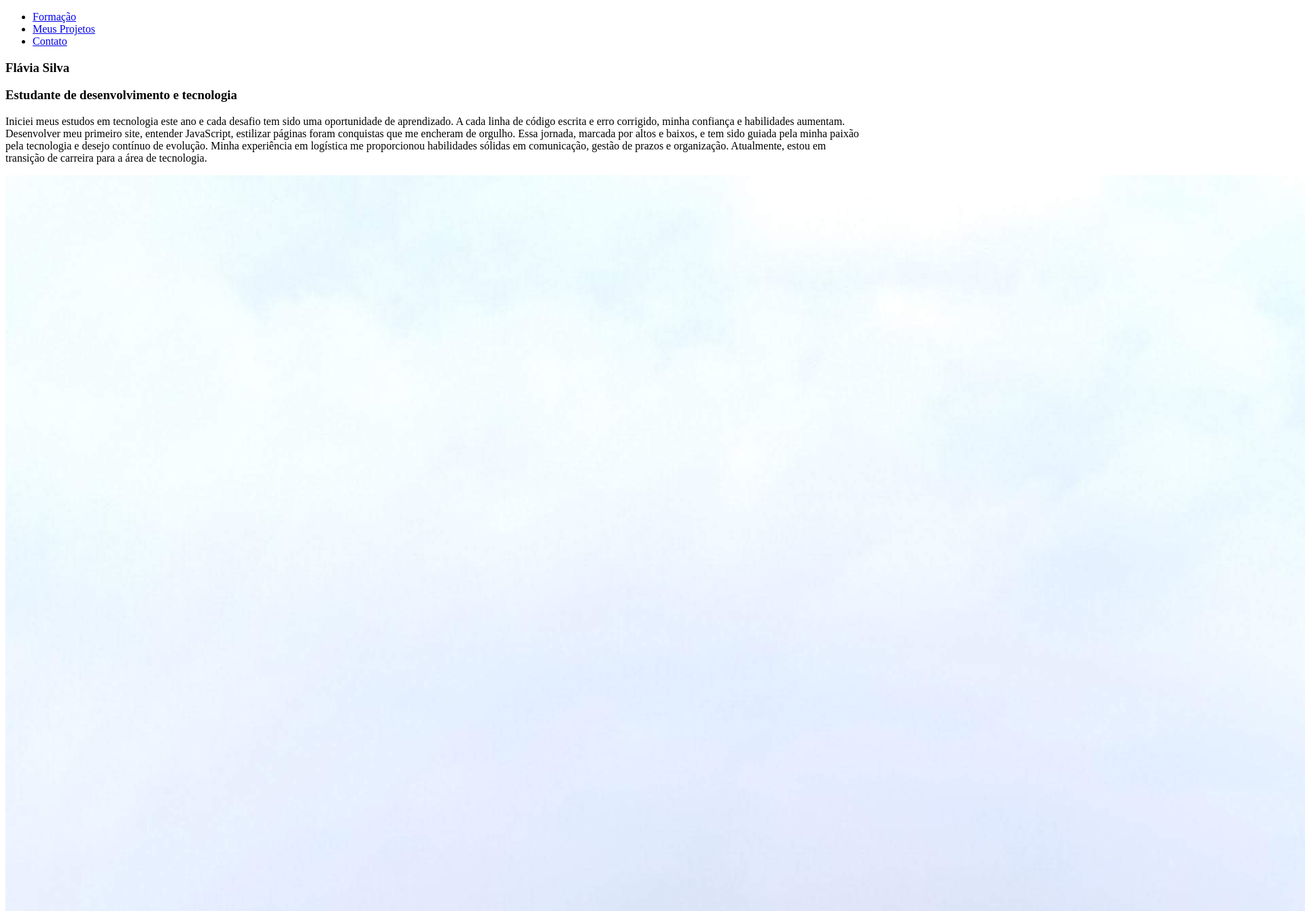
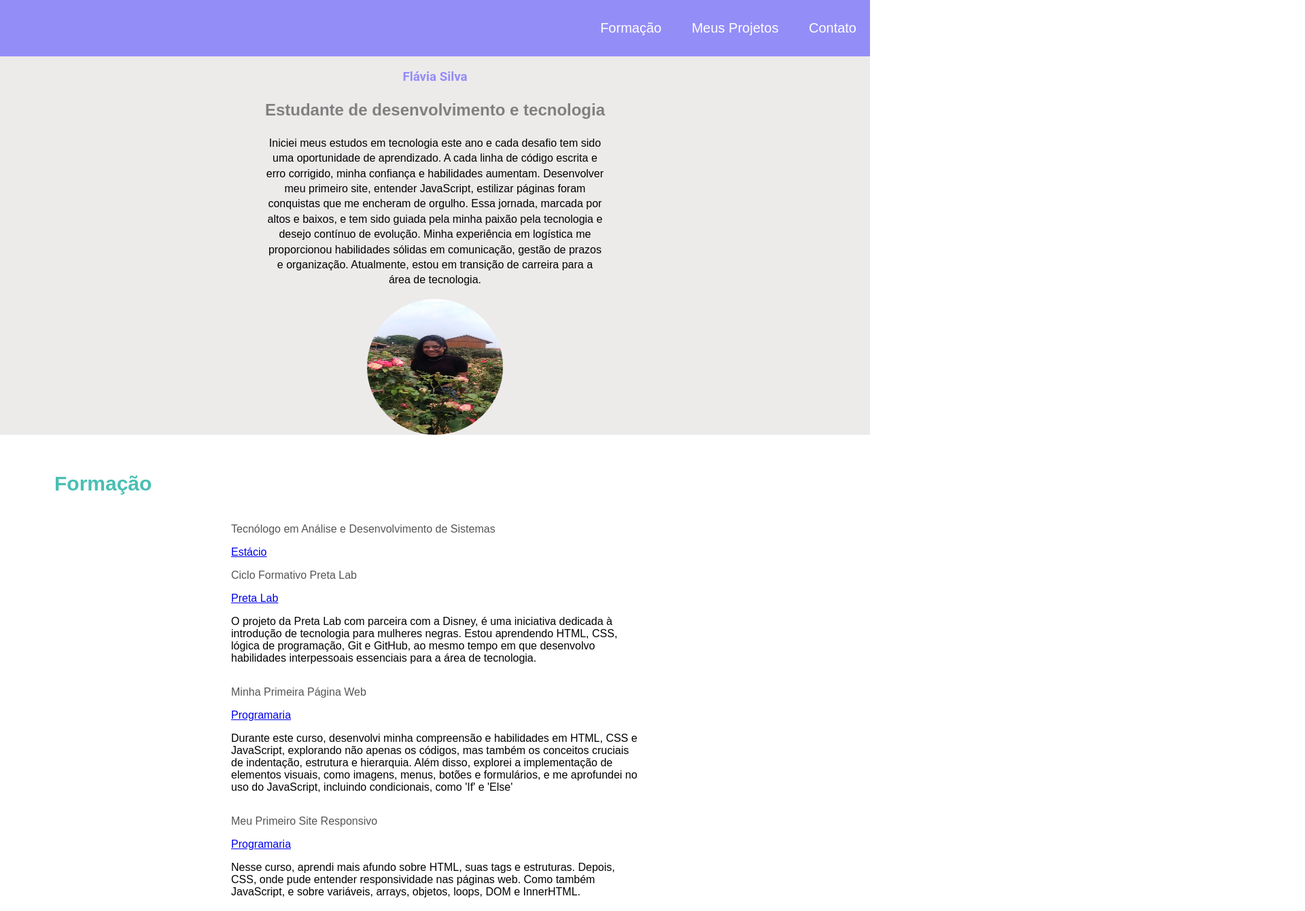
Before and after one commit to Flaviaa-s/Portfolio-MP, a plain HTML site: page index.html in a window 1280 px wide. Shown: the top 1341 px of the page at 68% size, 1920 px wide, since content can reach past the window. Drawn offline with Linux system fonts and the light colour scheme.

Commit message:
Css - Portfólio Minas Programam

```diff
--- a/index.html
+++ b/index.html
@@ -3,41 +3,42 @@
   <head>
     <meta charset="UTF-8" />
     <meta name="viewport" content="width=device-width, initial-scale=1.0" />
+    <link rel="stylesheet" href="style.css" />
     <title>Meu Portfólio</title>
     <script
       src="https://use.fontawesome.com/releases/v5.15.3/js/all.js"
-      data-auto-replace-svg="nest">
-    </script>
+      data-auto-replace-svg="nest"
+    ></script>
     <link
       rel="stylesheet"
-      href="https://cdnjs.cloudflare.com/ajax/libs/font-awesome/4.7.0/css/font-awesome.min.css"/>
-    <link rel="stylesheet" href="style.css" />
+      href="https://cdnjs.cloudflare.com/ajax/libs/font-awesome/4.7.0/css/font-awesome.min.css"
+    />
+    <link rel="preconnect" href="https://fonts.googleapis.com" />
+    <link rel="preconnect" href="https://fonts.gstatic.com" crossorigin />
+    <link
+      href="https://fonts.googleapis.com/css2?family=Open+Sans:ital,wght@0,300..800;1,300..800&display=swap"
+      rel="stylesheet"
+    />
   </head>
   <body>
-    <nav>
+    <nav class="menu">
       <ul>
-        <li>
-          <a href="#formaçao">Formação</a>
-        </li>
-        <li>
-          <a href="#meusprojetos">Meus Projetos</a>
-        </li>
-        <li>
-          <a href="#contato">Contato</a>
-        </li>
+        <li><a href="#formacao">Formação</a></li>
+        <li><a href="#meus-projetos">Meus Projetos</a></li>
+        <li><a href="#contato">Contato</a></li>
       </ul>
     </nav>
 
     <main>
-      <section>
-        <article>
+      <section class="principal">
+        <article id="sobre">
           <div>
-            <h1>Flávia Silva</h1>
-            <h3>Estudante de desenvolvimento e tecnologia</h3>
+            <h1 class="titulo">Flávia Silva</h1>
+            <h3 class="subtitulo">Estudante de desenvolvimento e tecnologia</h3>
           </div>
 
           <div>
-            <p>
+            <p class="primeiro-paragrafo">
               Iniciei meus estudos em tecnologia este ano e cada desafio tem
               sido uma oportunidade de aprendizado. A cada linha de código
               escrita e erro corrigido, minha confiança e habilidades aumentam.
@@ -56,16 +57,16 @@
         </article>
       </section>
 
-      <section>
-        <article>
-          <div>
-            <h3>Formação</h3>
-          </div>
+      <section id="formacao">
+        <h2 class="titulo_projetos">Formação</h2>
+        <div class="conteudo_formacao">
+          <article class="info_formacao">
+            <p class="subtitulo_projetos">Tecnólogo em Análise e Desenvolvimento de Sistemas</p>
+            <a href="https://www.estacio.br" target="_blank">Estácio</a>
+          </article>
 
-          <div>
-            <ul>
-              <li>
-                <p>Ciclo Formativo Preta Lab</p><br />
+          <article class="info_formacao">
+            <p class="subtitulo_projetos">Ciclo Formativo Preta Lab</p>
             <a href="https://www.pretalab.com/" target="_blank">Preta Lab</a>
             <p>
               O projeto da Preta Lab com parceira com a Disney, é uma
@@ -74,13 +75,11 @@
               e GitHub, ao mesmo tempo em que desenvolvo habilidades
               interpessoais essenciais para a área de tecnologia.
             </p>
-              </li>
+          </article>
 
-              <li>
-                <p>Minha Primeira Página Web</p>
-                <a href="https://www.programaria.org/" target="_blank"
-                  >Programaria</a
-                >
+          <article class="info_formacao">
+            <p class="subtitulo_projetos">Minha Primeira Página Web</p>
+            <a href="https://www.programaria.org/" target="_blank">Programaria</a>
             <p>
               Durante este curso, desenvolvi minha compreensão e habilidades
               em HTML, CSS e JavaScript, explorando não apenas os códigos,
@@ -88,25 +87,23 @@
               hierarquia. Além disso, explorei a implementação de elementos
               visuais, como imagens, menus, botões e formulários, e me
               aprofundei no uso do JavaScript, incluindo condicionais, como
-                  'If' e 'Else
+              'If' e 'Else'
             </p>
-              </li>
+          </article>
 
-              <li>
-                <p>Meu Primeiro Site Responsivo</p>
-                <a href="https://www.programaria.org/" target="_blank"
-                  >Programaria</a
-                >
+          <article class="info_formacao">
+            <p class="subtitulo_projetos">Meu Primeiro Site Responsivo</p>
+            <a href="https://www.programaria.org/" target="_blank">Programaria</a>
             <p>
               Nesse curso, aprendi mais afundo sobre HTML, suas tags e
               estruturas. Depois, CSS, onde pude entender responsividade nas
               páginas web. Como também JavaScript, e sobre variáveis, arrays,
               objetos, loops, DOM e InnerHTML.
             </p>
-              </li>
+          </article>
 
-              <li>
-                <p class="subtitulo">Bootcamp Fundamento de IA para Devs</p>
+          <article class="info_formacao">
+            <p class="subtitulo_projetos">Bootcamp Fundamento de IA para Devs</p>
             <a href="https://www.dio.me/en" target="_blank">DIO</a>
             <p>
               Bootcamp de fundamentos de IA, onde adquiri conhecimentos sobre
@@ -116,71 +113,54 @@
               projetos de código aberto e aproveitei o ChatGPT como copiloto,
               além de explorar simuladores de código.
             </p>
-              </li>
+          </article>
 
-              <li>
-                <p>Desenvolvedor Web Front-end 2: JavaScript</p>
+          <article class="info_formacao">
+            <p class="subtitulo_projetos">Desenvolvedor Web Front-end 2: JavaScript</p>
             <a href="https://www.sp.senac.br/" target="_blank">Senac</a>
             <p>
               Neste curso, aprendi a codificar páginas web usando lógica de
               programação, como variáveis, estruturas de decisão, repetição e
               funções. Vou ser capaz de criar interatividade em minhas
-                  páginas web usando JavaScript,resolver problemas de raciocínio
+              páginas web usando JavaScript, resolver problemas de raciocínio
               lógico e JavaScript.
             </p>
-              </li>
-              <li>
-                <p>Tecnólogo em Análise e Desenvolvimento de Sistemas</p>
-                <a href="estacio.br" target="_blank">Estácio</a>
-              </li>
-            </ul>
+          </article>
         </div>
-        </article>
       </section>
 
-      <section>
-        <article id="meusprojetos">
-          <div>
-            <h3>Meus Projetos</h3>
-          </div>
-
-          <div>
-            <ul>
-              <li>
-                <p>Site Ada Lovelace</p>
-                <a
-                  href="https://github.com/Flaviaa-s/Site-Ada-Lovelace" target="_blank">Link para o projeto</a>
+      <section id="projetos">
+           <h2 class="titulo_projetos">Meus Projetos</h2>
+           <div class="conteudo_projetos">
+              <article class="info_projetos">
+                <p class="subtitulo_projetos">Site Ada Lovelace</p>
+                <a href="https://github.com/Flaviaa-s/Site-Ada-Lovelace" target="_blank">Link para o projeto</a>
                 <p>
                   "Neste projeto, foi desenvolvido um site sobre a vida de Ada
                   Lovelace, considerada a primeira programadora mulher. Foi a
                   minha primeira experiência prática na qual pude aprimorar meus
                   conhecimentos em HTML, CSS e JavaScript.
                 </p>
-              </li>
-              <li>
-                <p>Projetos em Java Script</p>
+              </article>
+
+              <article class="info_projetos">
+                <p class="subtitulo_projetos">Projetos em JavaScript</p>
                 <a href="https://github.com/Flaviaa-s/Javascript" target="_blank">Link para o projeto</a>
                 <p>Projetos em desenvolvimento com foco na linguagem JavaScript.</p>
-              </li>
-              <li>
-                <p>Dicionário de Mulheres</p>
-                <a
-                  href="https://github.com/Flaviaa-s/dicionario-mulheres" target="_blank" >Link para o projeto</a>
-                <p>
-                  Projeto desenvolvido de forma responsiva, destacando mulheres
-                  negras que marcaram e continuam marcando a história.
-                </p>
-              </li>
-            </ul>
+              </article>
+
+              <article class="info_projetos">
+                <p class="subtitulo_projetos">Dicionário de Mulheres</p>
+                <a href="https://github.com/Flaviaa-s/dicionario-mulheres"target="_blank">Link para o projeto</a>
+                <p>Projeto desenvolvido de forma responsiva, destacando mulheres negras que marcaram e continuam marcando a história.</p>
+              </article>
           </div>
-        </article>
       </section>
 
       <footer>
         <section>
-          <article id="contato"></article>
-
-          <div class="Contato"></div>
+          <article>
+            <div id="contato">
               <ul>
                 <li>
                   <p>
@@ -191,11 +171,12 @@
                 <li>
                   <p>
                     <i id="icone-rodape" class="fas fa-envelope"></i>
-                <a
-                  href="mailto:flaviasf08@gmail.com" target="_blank">flaviasf08@gmail.com</a>
+                    <a href="mailto:flaviasf08@gmail.com" target="_blank">flaviasf08@gmail.com</a>
                   </p>
                 </li>
               </ul>
+            </div>
+          </article>
         </section>
       </footer>
     </main>
--- /dev/null
+++ b/style.css
@@ -0,0 +1,119 @@
+
+body, nav, main{
+    margin: 0; /* Margin e padding para zerar os espaçamentos*/
+    padding: 0;
+    font-family: 'OpenSans', sans-serif;
+}
+img{
+    height: 200px;
+    width: 200px;
+    display: block; /*transforma a imagem em um elemento de bloco, que permite a centralização com margin*/
+    margin-left: auto;
+    margin-right: auto;
+    border-radius: 50%;
+
+}
+.menu{
+    background-color: #938DF8;
+    padding: 30px 0;
+    text-align: end;
+    width: 100%;
+}
+.menu ul{
+    margin: 0;
+    padding: 0;
+    list-style-type: none;
+}
+
+.menu ul li{
+    display: inline;
+    margin: 0 20px;
+}
+.menu ul li a{
+    text-decoration: none;
+    color: white;
+    font-size: 20px;
+    font-weight: holo;
+}
+
+.principal{
+    padding-top: 0;
+    text-align: center;
+    align-items: center;
+    display: flex;
+    justify-content: center;
+    background-color: #EDEAEA;
+}
+.sobre{
+    padding: 50px;
+    max-width: 600px;
+}
+.titulo{
+    color:#938DF8;
+    size: 36px;
+    font-family: 'Roboto', sans-serif;
+    font-weight: 700;
+}
+.subtitulo{
+    color: grey;
+    font-size: 24px;
+    font-weight: 700;
+}
+.primeiro-paragrafo{
+    font-size: 16px;
+    line-height: 22.4px;
+    max-width: 500px;
+}
+
+#formacao{
+    background-color: white;
+    padding: 30px 80px;
+}
+.titulo_formacao{
+    color:#49BFB3;
+    font-size: 30px;
+}
+.conteudo_formacao{
+    display: flex;
+    flex-direction: column;
+    align-items: center;
+}
+.info_formacao{
+    width: 100%;
+    max-width: 600px;
+
+}
+#projetos{
+    background-color: #EDEAEA;
+    padding: 30px 60px;
+}
+.titulo_projetos{
+    text-align: left;
+    color: #49BFB3;
+    font-size: 30px;
+}
+
+.conteudo_projetos{
+    display: flex;
+    flex-direction: column;
+    align-items: center;
+}
+.info_projetos{
+    width: 100%;
+    max-width: 600px; /*Para modificar o tamanho, deixando responsivo*/
+}
+.subtitulo_projetos{
+    color: #555;
+}
+#contato{
+    background-color: #5A53D8;
+    width: 100%;
+    padding: 30px;
+    color: white;
+    text-align: left;
+}
+#contato ul{
+    list-style: none; /* Remove os pontos das listas */
+    padding: 0;       /* Remove o espaçamento padrão da lista */
+    margin: 0;        /* Remove a margem padrão da lista */
+}
```
Lines whose indentation alone changed are shown as unchanged.
